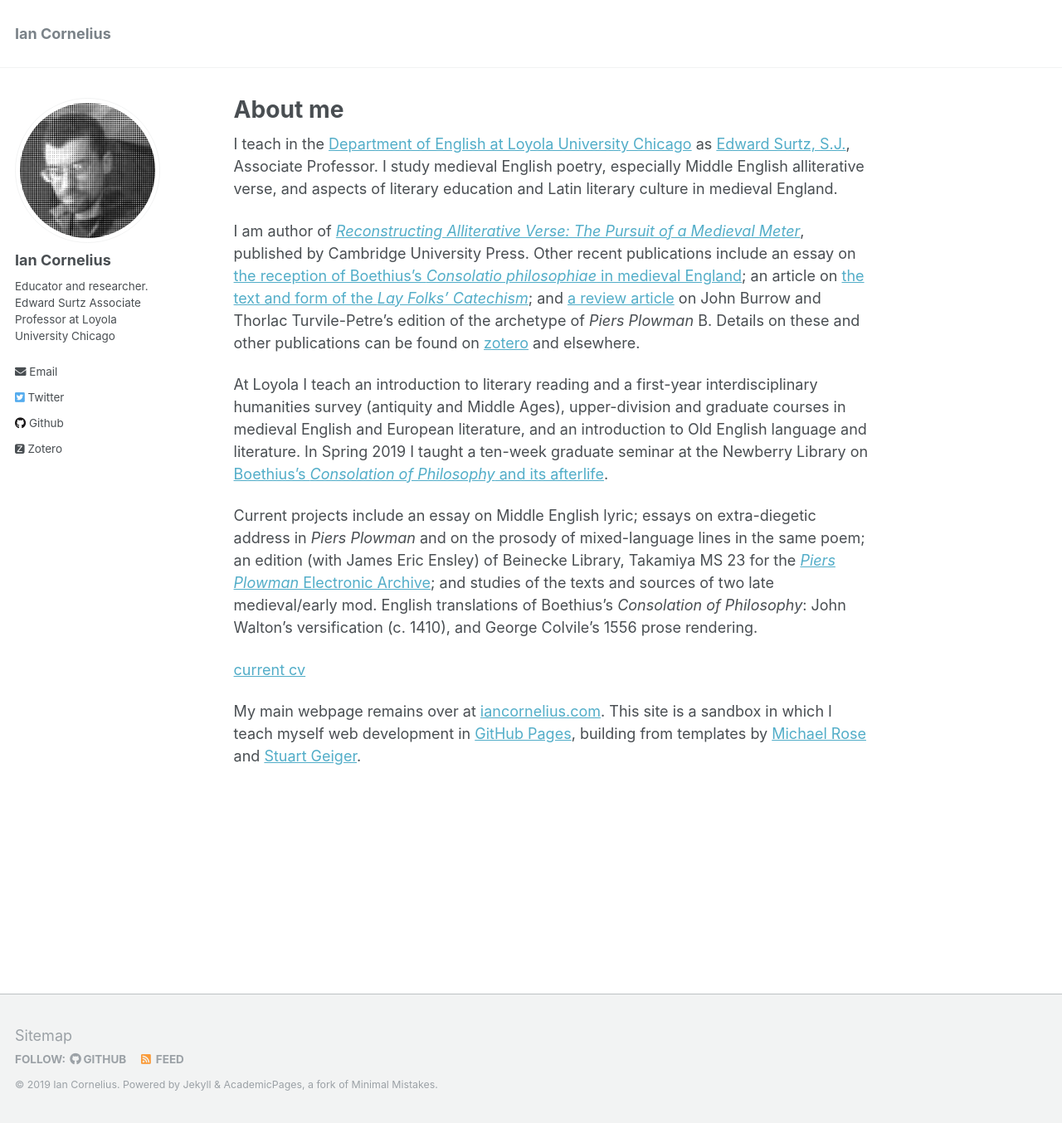
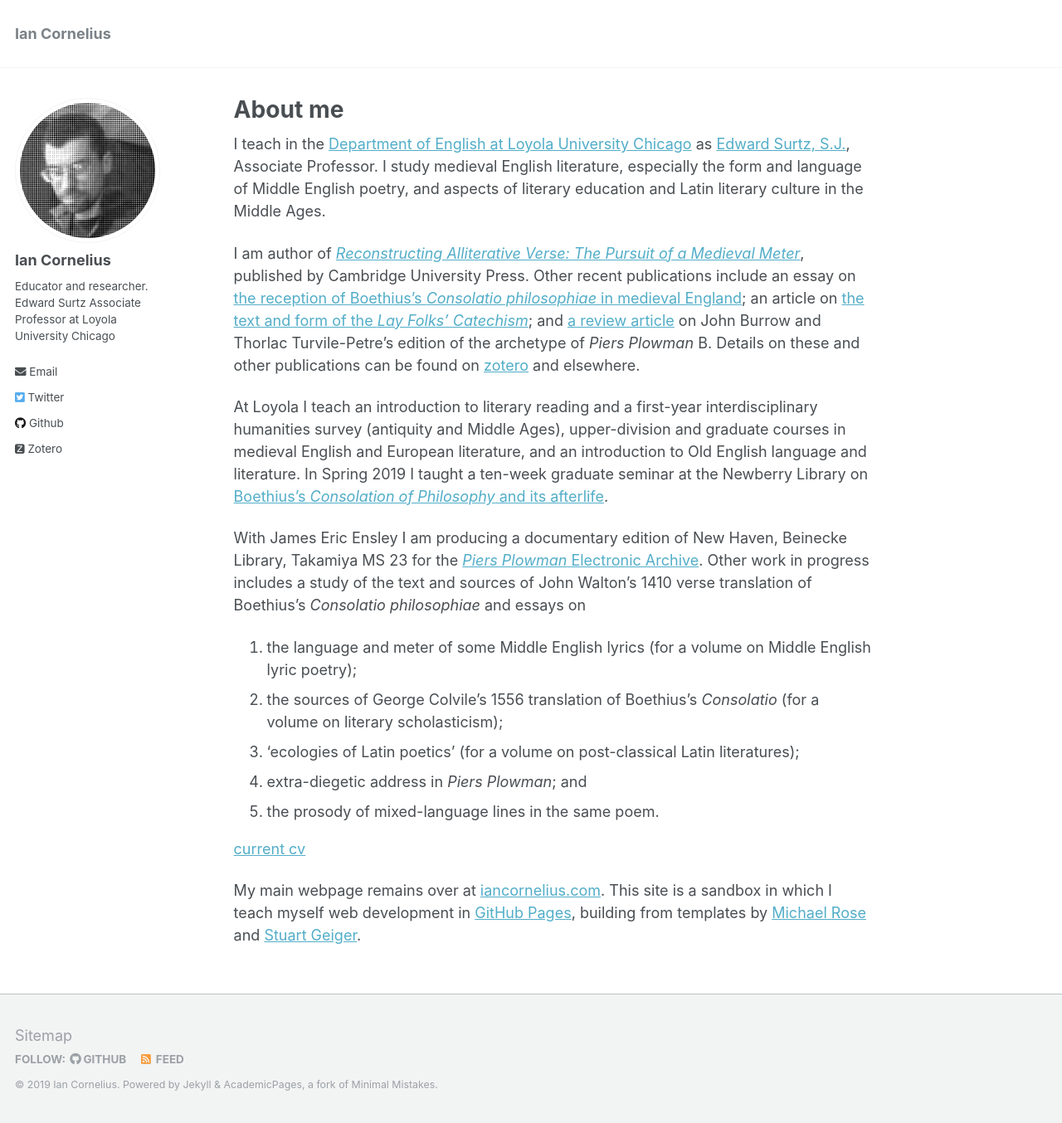
Before and after one commit to icornelius/icornelius.github.io, a Jekyll site: the page built from _pages/about.md, in a window 1280 px wide and 1354 px high. Shown: the whole window at 83% size. Built offline with Jekyll 4.4.1, drawn with Linux system fonts in a browser that asks for light colours; some web fonts are replaced.

Commit message:
update statement of work in progress

```diff
--- a/_pages/about.md
+++ b/_pages/about.md
@@ -9,7 +9,7 @@ redirect_from:
 ---
 
 I teach in the [Department of English at Loyola University Chicago](http://www.luc.edu/english/index.shtml) as [Edward Surtz, S.J.](https://www.luc.edu/english/surtz.shtml), Associate Professor.
-I study medieval English poetry, especially Middle English alliterative verse, and aspects of literary education and Latin literary culture in medieval England.
+I study medieval English literature, especially the form and language of Middle English poetry, and aspects of literary education and Latin literary culture in the Middle Ages.
 
 I am author of [*Reconstructing Alliterative Verse: The Pursuit of a Medieval Meter*](http://www.cambridge.org/9781107154100), published by Cambridge University Press.
 Other recent publications include an essay on
@@ -21,14 +21,16 @@ Details on these and other publications can be found on [zotero](https://www.zot
 At Loyola I teach an introduction to literary reading and a first-year interdisciplinary humanities survey (antiquity and Middle Ages), upper-division and graduate courses in medieval English and European literature, and an introduction to Old English language and literature.
 In Spring 2019 I taught a ten-week graduate seminar at the Newberry Library on [Boethius's *Consolation of Philosophy* and its afterlife](https://icornelius.github.io/boethius2019/).
 
-Current projects include
-an essay on Middle English lyric;
-essays on extra-diegetic address in *Piers Plowman*
-and on the prosody of mixed-language lines in the same poem;
-an edition (with James Eric Ensley) of Beinecke Library, Takamiya MS 23 for the [*Piers Plowman *Electronic Archive](http://piers.chass.ncsu.edu/);
-and studies of the texts and sources of two late medieval/early mod. English translations of Boethius's *Consolation of Philosophy*:
-John Walton's versification (c. 1410),
-and George Colvile's 1556 prose rendering.
+With James Eric Ensley I am producing a documentary edition of New Haven, Beinecke Library, Takamiya MS 23 for the [*Piers Plowman* Electronic Archive](http://piers.chass.ncsu.edu/).
+Other work in progress includes
+a study of the text and sources of John Walton's 1410 verse translation of Boethius's *Consolatio philosophiae*
+and essays on
+1. the language and meter of some Middle English lyrics (for a volume on Middle English lyric poetry);
+2. the sources of George Colvile's 1556 translation of Boethius's *Consolatio* (for a volume on literary scholasticism);
+3. 'ecologies of Latin poetics' (for a volume on post-classical Latin literatures);
+4. extra-diegetic address in *Piers Plowman*;
+and
+5. the prosody of mixed-language lines in the same poem.
 
 [current cv](https://icornelius.github.io/files/cornelius-cv.pdf)
 
```
